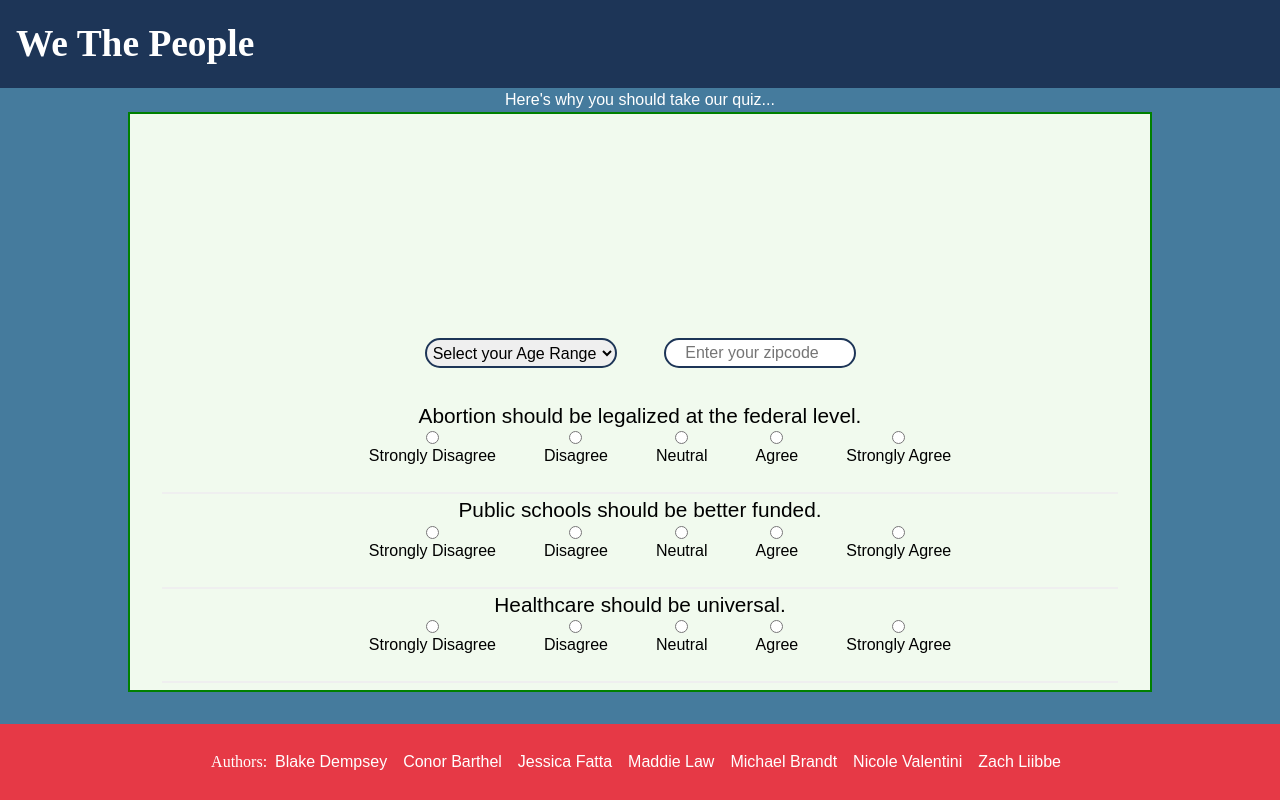
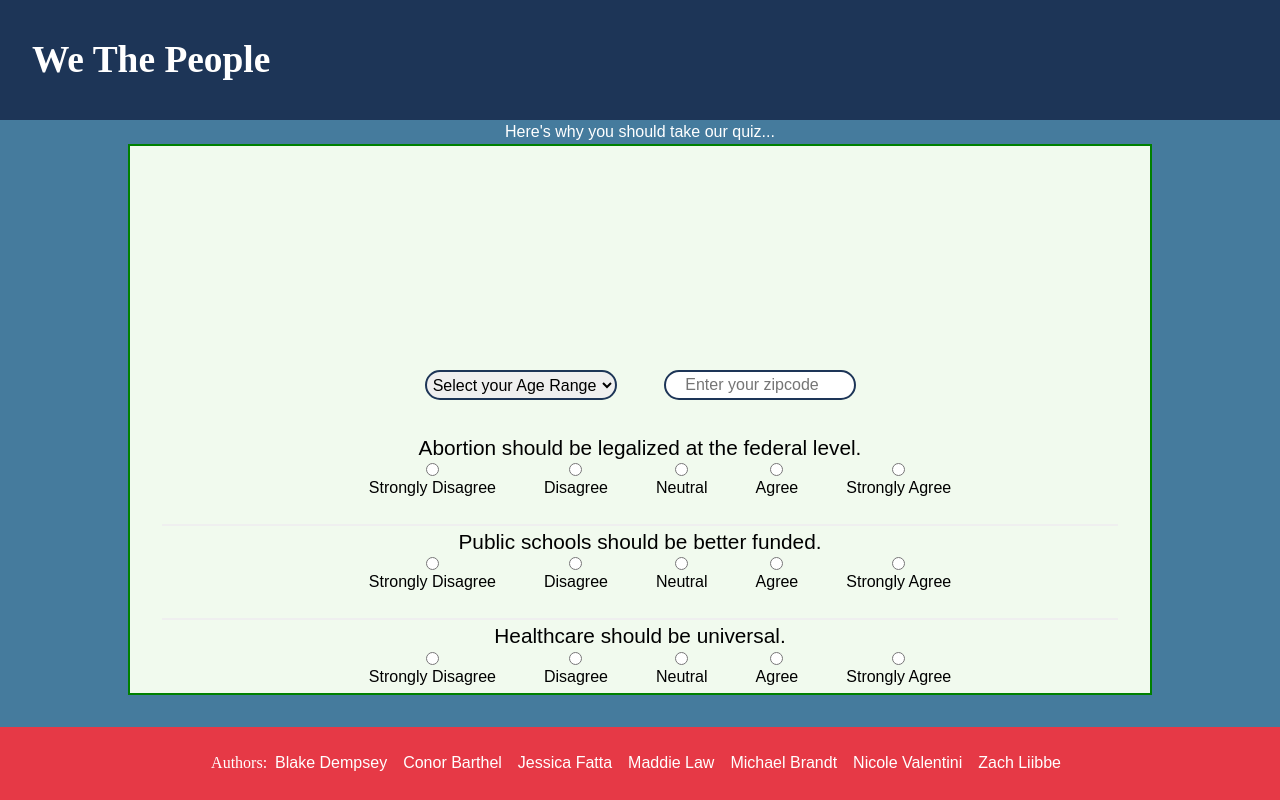
Before and after one commit to Mod-4-Capstone/we-the-people-fe, a React (Create React App) app: page / in a window 1280 px wide. Built offline with nearby package versions, Linux system fonts and the light colour scheme; a web font is replaced by a local one.

Commit message:
Add Link to header

```diff
--- a/src/components/Header/Header.js
+++ b/src/components/Header/Header.js
@@ -1,10 +1,14 @@
 import React from "react"
 import './Header.css'
+import { Link } from "react-router-dom"
+
 
 const Header = () => {
   return (
     <section className="header">
-      <h1 className="title">We The People</h1>
+      <Link to='/'>
+        <h1 className="title">We The People</h1>
+      </Link>
       {/* Take Quiz/ Home */}
       {/* State Dropdown */}
     </section>
```
